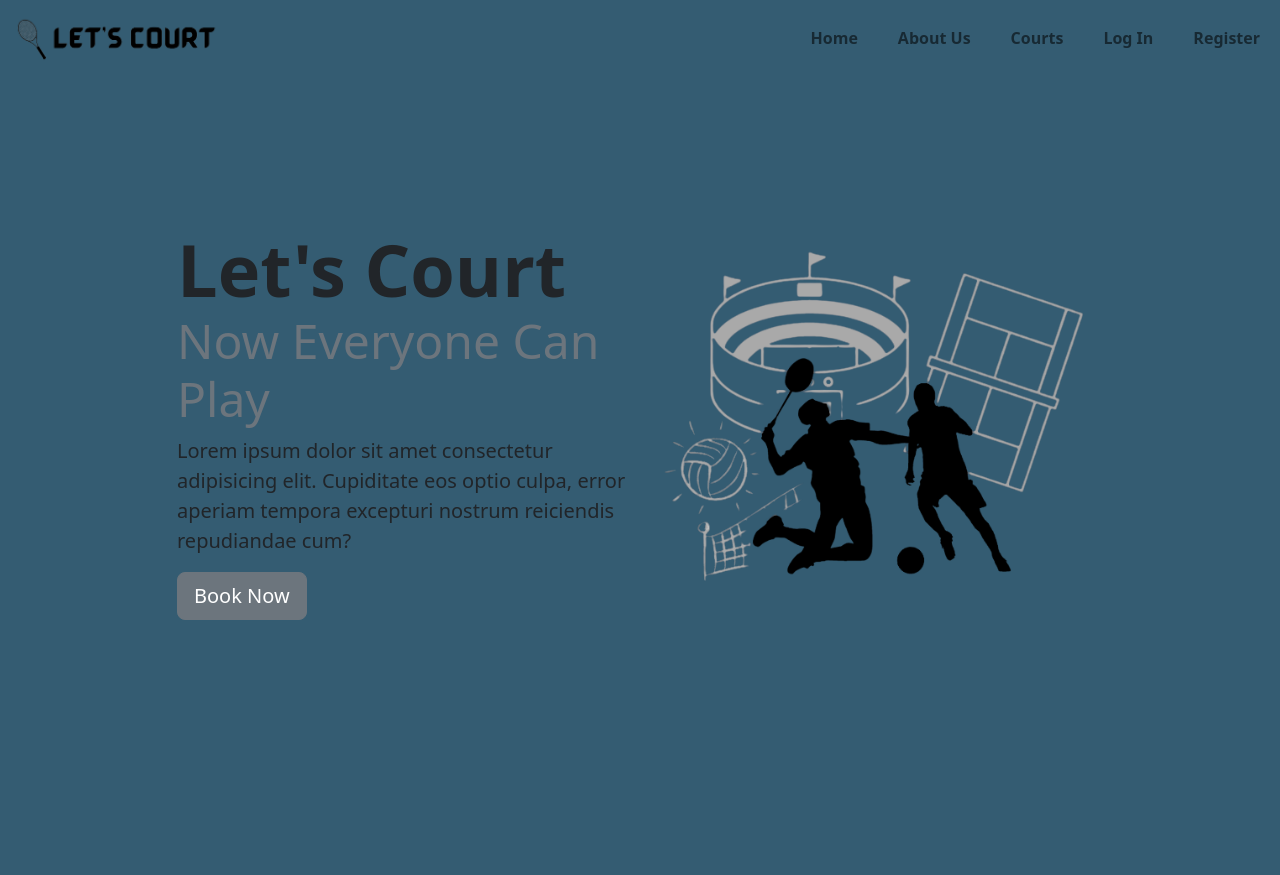
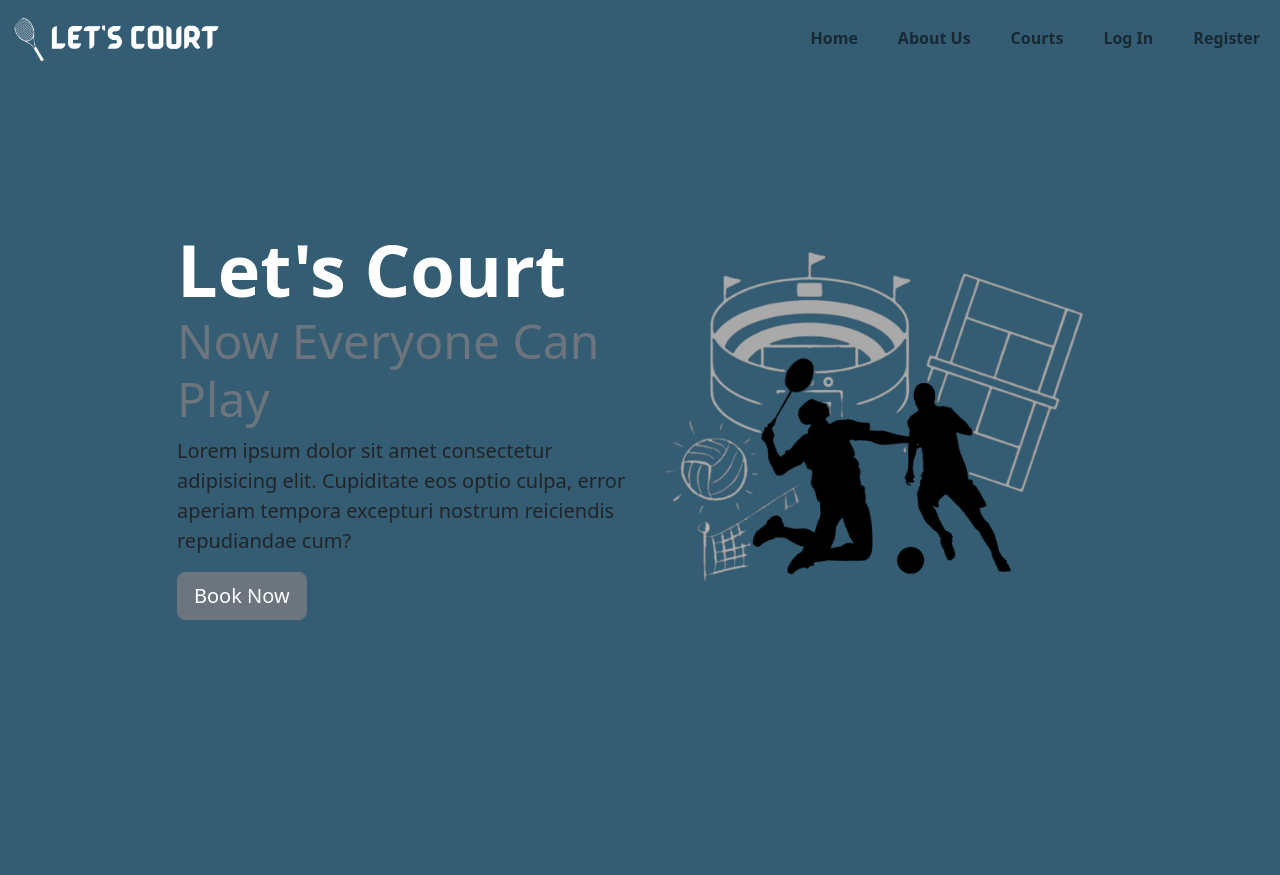
Before and after one commit to zakwanhamid/lets-court, a CodeIgniter app: page /lets-court/ in a window 1280 px wide. Shown: the top 875 px of the page. Run offline with CodeIgniter, Linux system fonts and the light colour scheme.

Commit message:
change logo color to white

```diff
--- a/application/views/home.php
+++ b/application/views/home.php
@@ -5,7 +5,7 @@
       <div class="row justify-content-center align-items-center">
         <div class="col-md-5 text-center text-md-start">
           <h1>
-            <div class="display-2 fw-bold">Let's Court</div>
+            <div class="display-2 fw-bold" style="color: white">Let's Court</div>
             <div class="display-5 text-muted">Now Everyone Can Play</div>
           </h1>
           <p class="lead">Lorem ipsum dolor sit amet consectetur adipisicing elit. Cupiditate eos optio culpa, error aperiam tempora excepturi nostrum reiciendis repudiandae cum?</p>
--- a/application/views/templates/header.php
+++ b/application/views/templates/header.php
@@ -71,9 +71,9 @@
 <body>
   <!-- navbar -->
   <nav class="navbar navbar-expand-md navbar-light sticky-top" style="background:#345c72">
-    <div class="container-xxl">
+    <div class="container-xxl" >
       <a href="<?php echo base_url(); ?>" class="navbar-brand">
-        <img src="<?php echo base_url(); ?>/assets/logo.png" width="210" height="50" alt="logo">
+        <img src="<?php echo base_url(); ?>/assets/logo-white.png" width="210" height="50" alt="logo">
       </a>
       <!-- toggle buttom for mobile nav -->
       <button class="navbar-toggler" type="button" data-bs-toggle="collapse"
```
Also changed, not shown: assets/logo-white.png (added).
